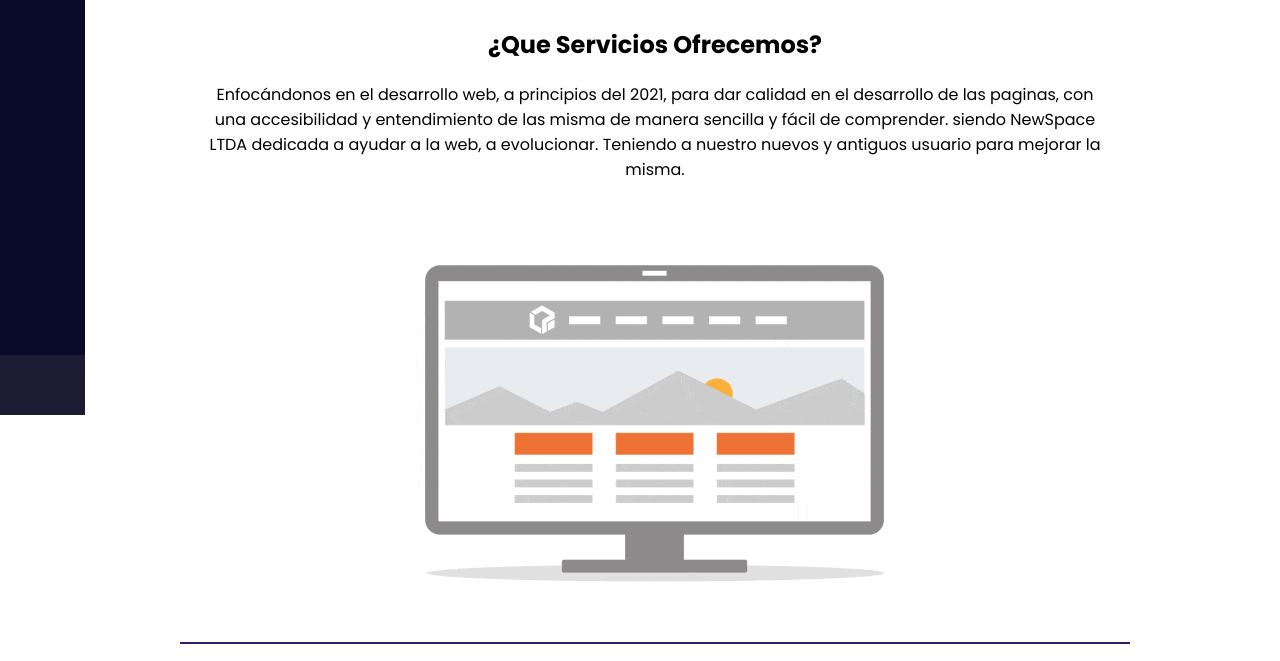
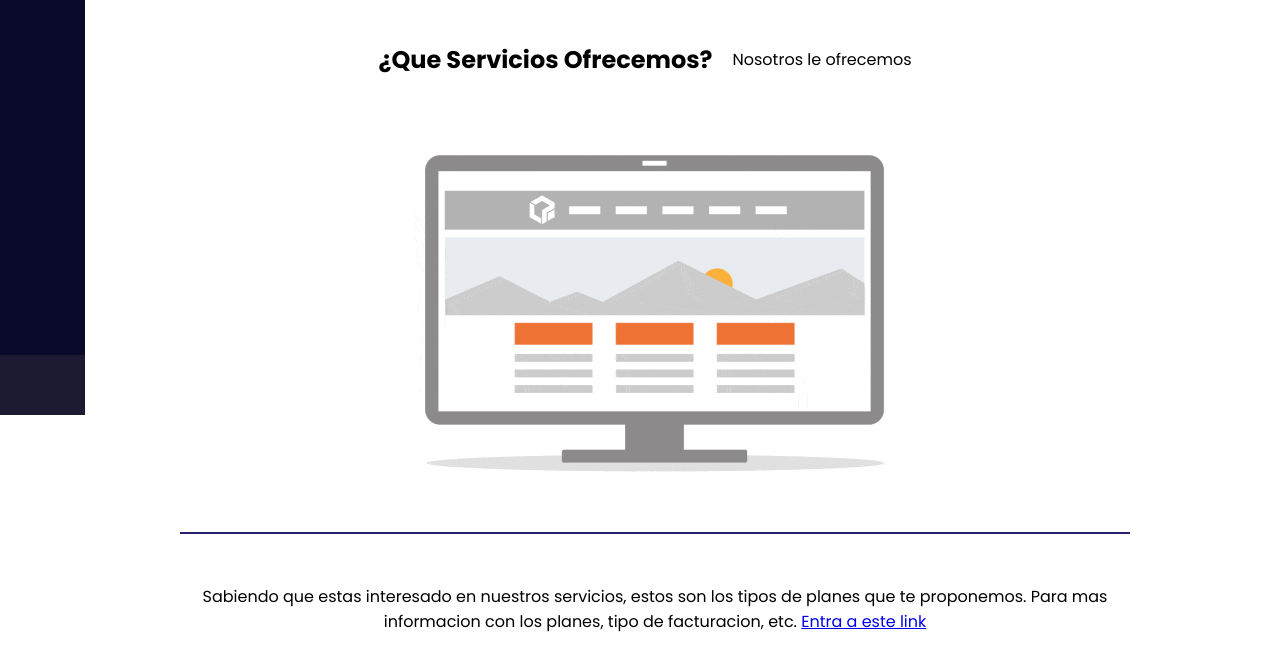
Before and after one commit to PintoGamer64/NewSpace, a plain HTML site: page HTML's/NewSpace_Servicios.html in a window 1280 px wide. Shown: the part 385-1046 px from the top of the page. Drawn offline with nearby package versions, Linux system fonts and the light colour scheme.

Commit message:
Correccion de errores

```diff
--- a/HTML's/NewSpace_Servicios.html
+++ b/HTML's/NewSpace_Servicios.html
@@ -87,8 +87,8 @@
             </div>
             <!---->
             <div class="contenedor1">
-                <h2>¿Que Servicios Ofrecemos?</h2>
-                <p>Enfocándonos en el desarrollo web, a principios del 2021, para dar calidad en el desarrollo de las paginas, con una accesibilidad y entendimiento de las misma de manera sencilla y fácil de comprender. siendo NewSpace LTDA dedicada a ayudar a la web, a evolucionar. Teniendo a nuestro nuevos y antiguos usuario para mejorar la misma.</p>
+                <h2>¿Que Servicios Ofrecemos?</h2><br>
+                <p>Nosotros le ofrecemos </p>
                 <img src="/Imagenes/webdesing.gif" alt="diseño web">
             </div>
             <div class="contenedor1">
```
